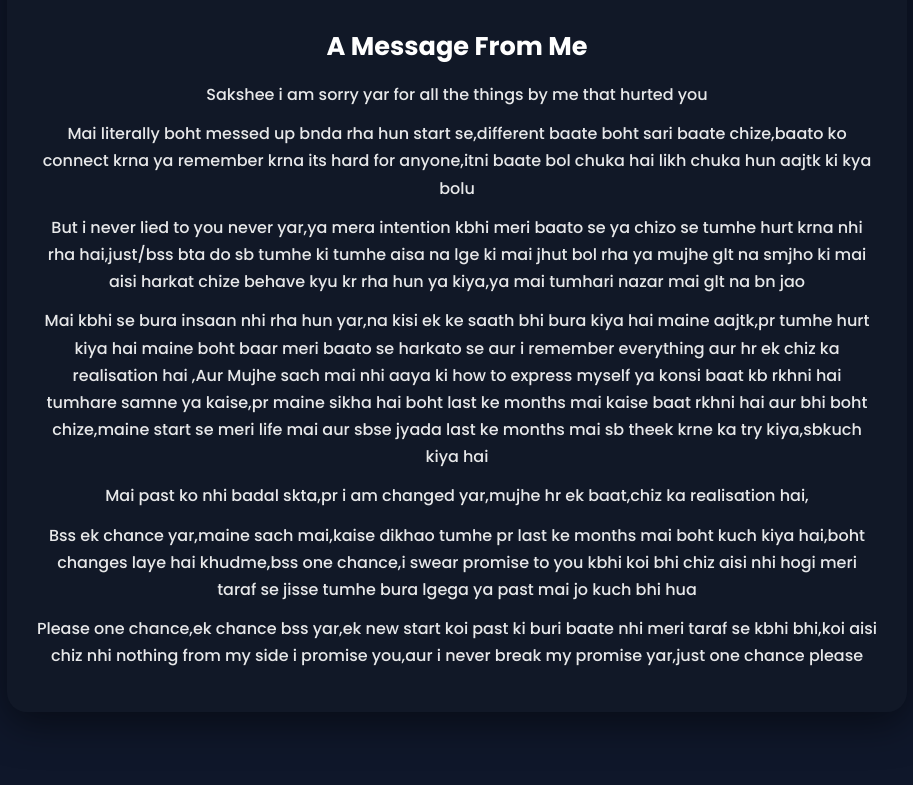
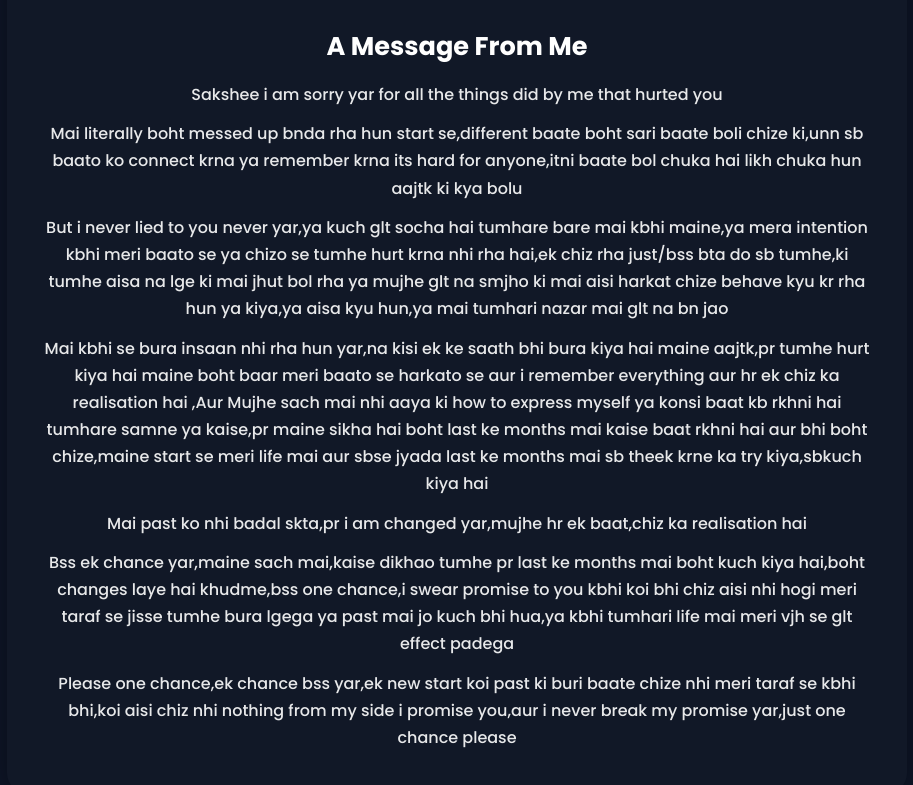
Before and after one commit to monug05/Sorry, a website: page index.html in a window 1280 px wide. Shown: the part 1459-2244 px from the top of the page, without its empty margins (183-1096 px from the left). Drawn offline with Linux system fonts and the light colour scheme.

Commit message:
Revise apology text and update section title
Updated apology message and added a request for a second chance. Changed section title from 'Moments' to 'Some good Moments'.

```diff
--- a/index.html
+++ b/index.html
@@ -396,14 +396,14 @@ alt="A photo of us" loading="eager" decoding="async" fetchpriority="high">
 
 <h3>A Message From Me</h3>
 
-<p>Sakshee i am sorry yar for all the things by me that hurted you</p>
-<p>Mai literally boht messed up bnda rha hun start se,different baate boht sari baate chize,baato ko connect krna ya remember krna its hard for anyone,itni baate bol chuka hai likh chuka hun aajtk ki kya bolu</p>
-<p>But i never lied to you never yar,ya mera intention kbhi meri baato se ya chizo se tumhe hurt krna nhi rha hai,just/bss bta do sb tumhe ki tumhe aisa na lge ki mai jhut bol rha ya mujhe glt na smjho ki mai aisi harkat chize behave kyu kr rha hun ya kiya,ya mai tumhari nazar mai glt na bn jao</p>
+<p>Sakshee i am sorry yar for all the things did by me that hurted you</p>
+<p>Mai literally boht messed up bnda rha hun start se,different baate boht sari baate boli chize ki,unn sb baato ko connect krna ya remember krna its hard for anyone,itni baate bol chuka hai likh chuka hun aajtk ki kya bolu</p>
+<p>But i never lied to you never yar,ya kuch glt socha hai tumhare bare mai kbhi maine,ya mera intention kbhi meri baato se ya chizo se tumhe hurt krna nhi rha hai,ek chiz rha just/bss bta do sb tumhe,ki tumhe aisa na lge ki mai jhut bol rha ya mujhe glt na smjho ki mai aisi harkat chize behave kyu kr rha hun ya kiya,ya aisa kyu hun,ya mai tumhari nazar mai glt na bn jao</p>
 <p>Mai kbhi se bura insaan nhi rha hun yar,na kisi ek ke saath bhi bura kiya hai maine aajtk,pr tumhe hurt kiya hai maine boht baar meri baato se harkato se aur i remember everything aur hr ek chiz ka realisation hai
     ,Aur Mujhe sach mai nhi aaya ki how to express myself ya konsi baat kb rkhni hai tumhare samne ya kaise,pr maine sikha hai boht last ke months mai kaise baat rkhni hai aur bhi boht chize,maine start se meri life mai aur sbse jyada last ke months mai sb theek krne ka try kiya,sbkuch kiya hai</p>
-<p>Mai past ko nhi badal skta,pr i am changed yar,mujhe hr ek baat,chiz ka realisation hai,</p>
-<p>Bss ek chance yar,maine sach mai,kaise dikhao tumhe pr last ke months mai boht kuch kiya hai,boht changes laye hai khudme,bss one chance,i swear promise to you kbhi koi bhi chiz aisi nhi hogi meri taraf se jisse tumhe bura lgega ya past mai jo kuch bhi hua</p>
-<p>Please one chance,ek chance bss yar,ek new start koi past ki buri baate nhi meri taraf se kbhi bhi,koi aisi chiz nhi nothing from my side i promise you,aur i never break my promise yar,just one chance please</p>
+<p>Mai past ko nhi badal skta,pr i am changed yar,mujhe hr ek baat,chiz ka realisation hai</p>
+<p>Bss ek chance yar,maine sach mai,kaise dikhao tumhe pr last ke months mai boht kuch kiya hai,boht changes laye hai khudme,bss one chance,i swear promise to you kbhi koi bhi chiz aisi nhi hogi meri taraf se jisse tumhe bura lgega ya past mai jo kuch bhi hua,ya kbhi tumhari life mai meri vjh se glt effect padega</p>
+<p>Please one chance,ek chance bss yar,ek new start koi past ki buri baate chize nhi meri taraf se kbhi bhi,koi aisi chiz nhi nothing from my side i promise you,aur i never break my promise yar,just one chance please</p>
 </div>
 
 </div>
@@ -413,7 +413,7 @@ alt="A photo of us" loading="eager" decoding="async" fetchpriority="high">
 <!-- MOMENTS -->
 <section class="gallery" id="gallery">
 
-<h2 class="reveal">Moments</h2>
+<h2 class="reveal">Some good Moments</h2>
 
 <div class="grid">
 
```
